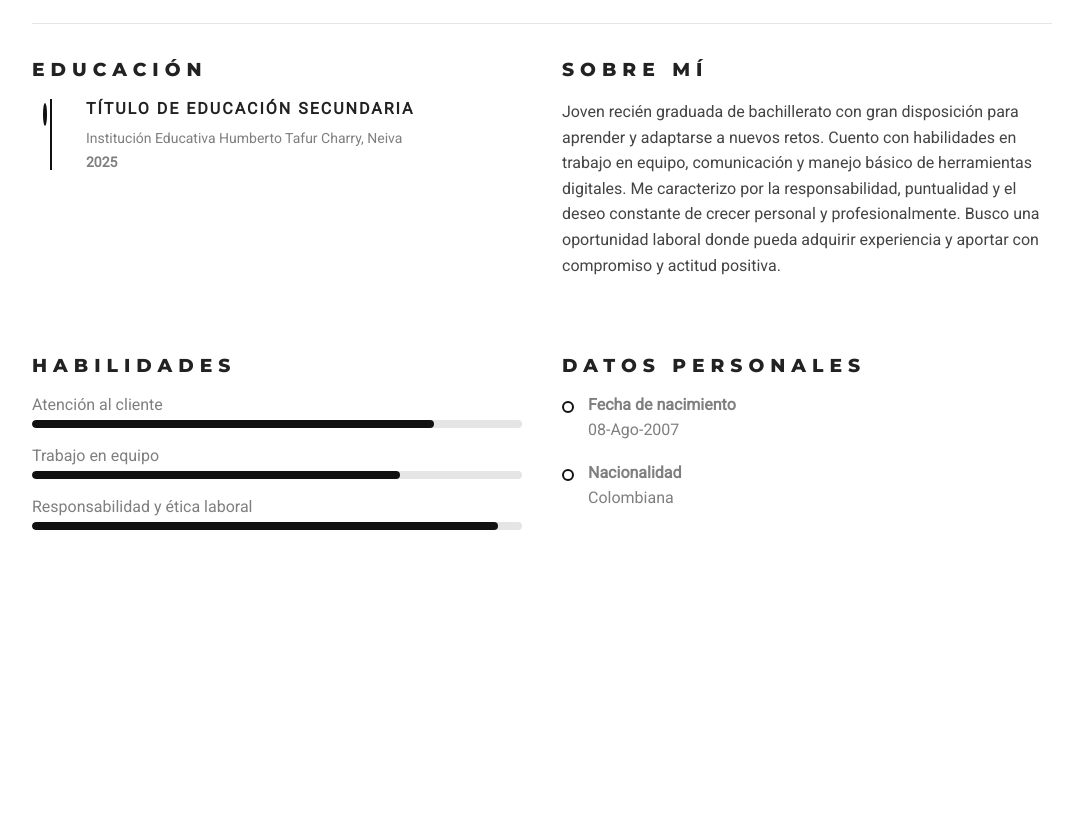
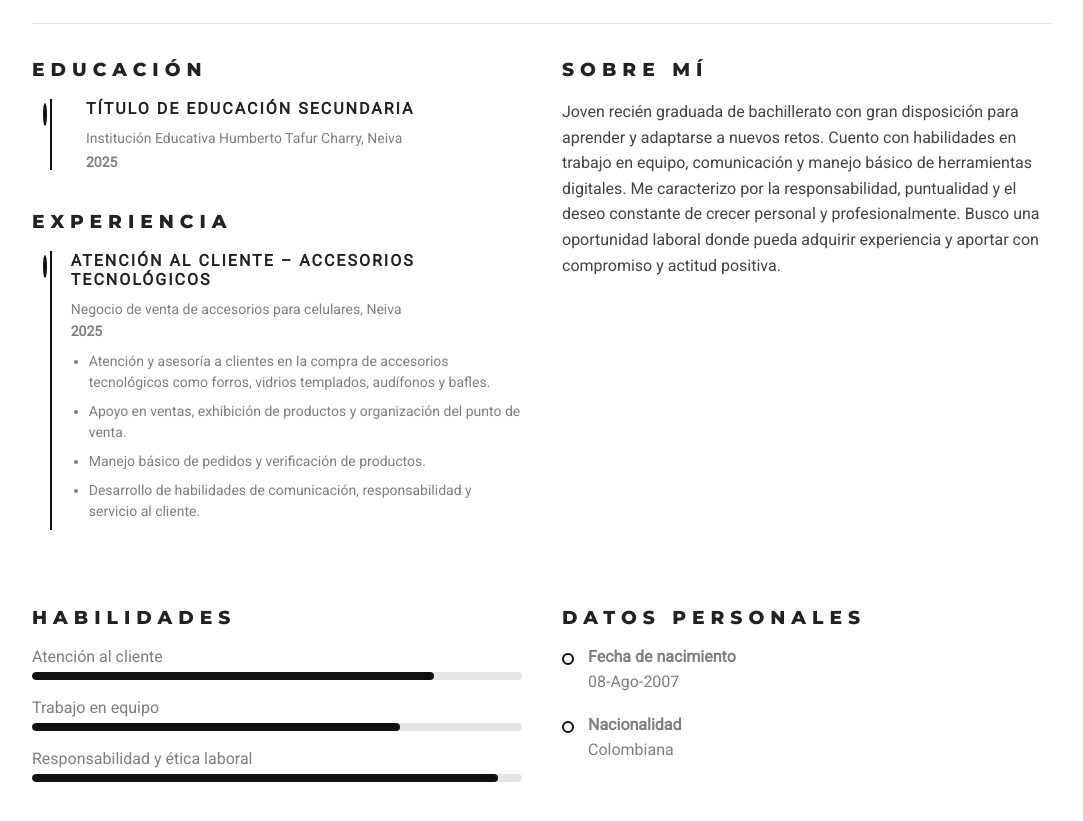
Before and after one commit to JCAplata/HOJA_D_VIDA, a plain HTML site: page index.html in a window 1280 px wide. Shown: the part 217-1038 px from the top of the page, without its empty margins (98-1181 px from the left). Before the commit the page ends 837 px from the top, so only its background shows below. Drawn offline with Linux system fonts and the light colour scheme.

Commit message:
feat: :art:

```diff
--- a/index.html
+++ b/index.html
@@ -53,6 +53,10 @@
     .personal .timeline-mini .mini-dot{width:12px;height:12px;border-radius:50%;border:2px solid #111;background:#fff;margin-top:6px}
     .personal p{margin:6px 0;color:var(--muted)}
 
+    /* Experience list */
+    .exp ul{padding-left:18px;margin:0}
+    .exp li{margin-bottom:8px;color:var(--muted);font-size:14px;line-height:1.5}
+
     /* Responsive */
     @media (max-width:820px){
       .main{grid-template-columns:1fr}
@@ -66,7 +70,6 @@
     <header class="header">
       <div class="left">
         <figure class="photo">
-          <!-- Usamos la imagen subida por el usuario -->
           <img src="foto .jpg" alt="Foto">
         </figure>
         <div class="name">
@@ -98,6 +101,27 @@
             </div>
           </div>
         </div>
+
+        <!-- EXPERIENCIA LABORAL -->
+        <h3 class="section-title" style="margin-top:40px">EXPERIENCIA</h3>
+        <div class="edu exp">
+          <div class="item">
+            <div class="timeline">
+              <span class="dot"></span>
+            </div>
+            <div>
+              <div class="title">ATENCIÓN AL CLIENTE – ACCESORIOS TECNOLÓGICOS</div>
+              <p>Negocio de venta de accesorios para celulares, Neiva</p>
+              <p style="margin:6px 0 12px 0;font-weight:700">2025</p>
+              <ul>
+                <li>Atención y asesoría a clientes en la compra de accesorios tecnológicos como forros, vidrios templados, audífonos y bafles.</li>
+                <li>Apoyo en ventas, exhibición de productos y organización del punto de venta.</li>
+                <li>Manejo básico de pedidos y verificación de productos.</li>
+                <li>Desarrollo de habilidades de comunicación, responsabilidad y servicio al cliente.</li>
+              </ul>
+            </div>
+          </div>
+        </div>
       </section>
 
       <section class="about">
@@ -105,27 +129,20 @@
         <p>Joven recién graduada de bachillerato con gran disposición para aprender y adaptarse a nuevos retos. Cuento con habilidades en trabajo en equipo, comunicación y manejo básico de herramientas digitales. Me caracterizo por la responsabilidad, puntualidad y el deseo constante de crecer personal y profesionalmente. Busco una oportunidad laboral donde pueda adquirir experiencia y aportar con compromiso y actitud positiva.</p>
       </section>
 
-      <!-- espacio siguiente fila: habilidades y datos personales -->
       <section style="grid-column:1/2;margin-top:28px">
         <h3 class="section-title">HABILIDADES</h3>
         <div class="skills">
           <div class="skill">
             <span>Atención al cliente</span>
-            <div class="bar" aria-hidden>
-              <div style="width:82%"></div>
-            </div>
+            <div class="bar"><div style="width:82%"></div></div>
           </div>
           <div class="skill">
             <span>Trabajo en equipo</span>
-            <div class="bar" aria-hidden>
-              <div style="width:75%"></div>
-            </div>
+            <div class="bar"><div style="width:75%"></div></div>
           </div>
           <div class="skill">
             <span>Responsabilidad y ética laboral</span>
-            <div class="bar" aria-hidden>
-              <div style="width:95%"></div>
-            </div>
+            <div class="bar"><div style="width:95%"></div></div>
           </div>
         </div>
       </section>
```
